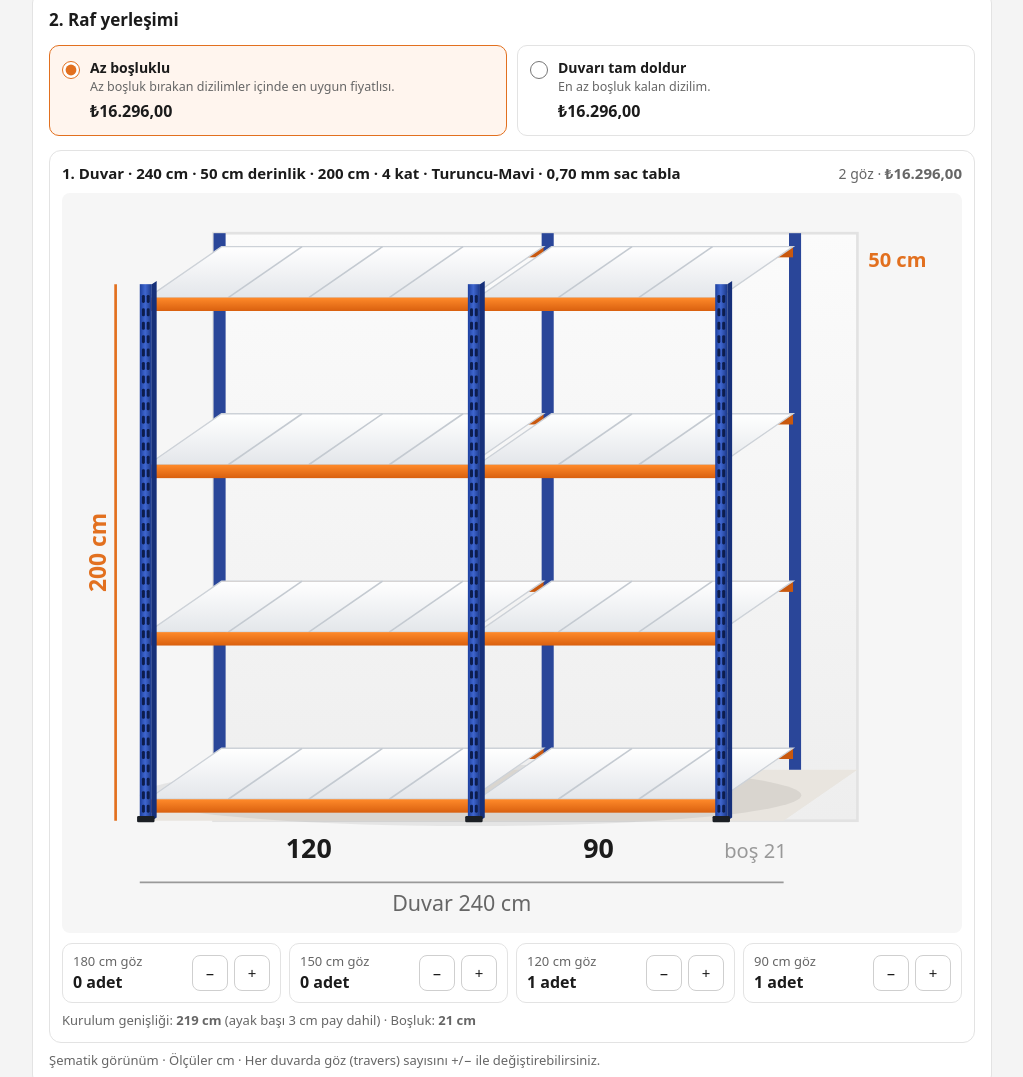
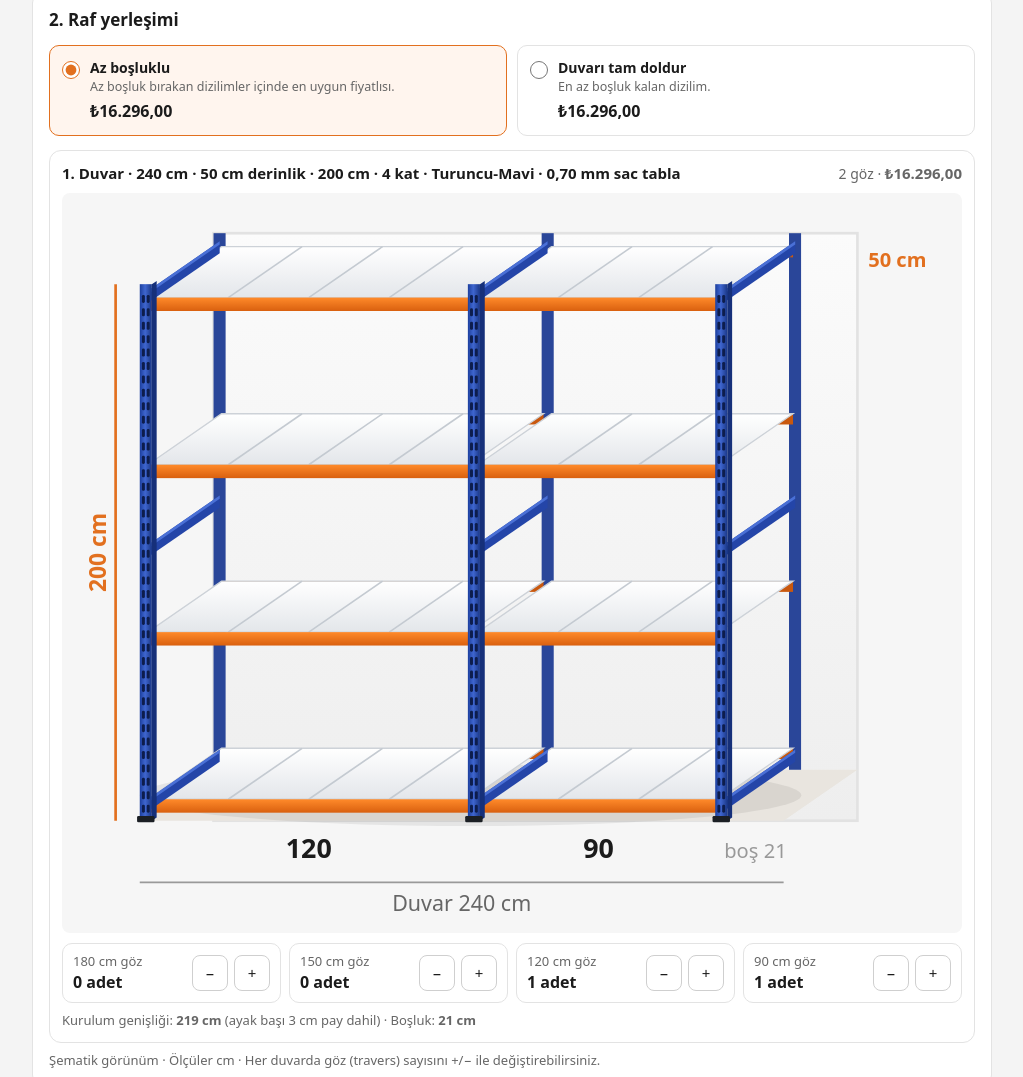
Before and after one commit to kinatawo00/D-KKAN, a plain HTML site: page hafif-rack.html in a window 1280 px wide. Shown: the part 319-1396 px from the top of the page, without its empty margins (128-1151 px from the left). Drawn offline with Linux system fonts and the light colour scheme.

Commit message:
Hafif rack ayaklarını dikdörtgen çerçeve olarak çiz
Ön ve arka dikme üstte, ortada ve altta yatay parçalarla birleşiyor.

Co-Authored-By: Claude Opus 5.5 <noreply@anthropic.com>
Claude-Session: https://claude.ai/code/session_0196s8oYj82xuJDiVUCnvjni

```diff
--- a/hafif-rack.html
+++ b/hafif-rack.html
@@ -213,8 +213,8 @@
   function ciz(svg, a, dv, id) {
     var beyaz = dv.r === "beyaz", sunta = dv.t === "sunta";
     var RK = beyaz
-      ? { p1: "#d9dcdf", p2: "#ffffff", p3: "#cfd3d7", arka: "#d7dadd", yan: "#bfc4c9", delik: "#9aa1a8", t1: "#ffffff", t2: "#dfe2e5", tArka: "#d3d7db", kenar: ' stroke="#b9bfc5" stroke-width=".5"' }
-      : { p1: "#1c3f9e", p2: "#3f66cf", p3: "#1a3787", arka: "#2a4699", yan: "#16307a", delik: "#0d1d4d", t1: "#ff8a2a", t2: "#d9600f", tArka: "#c9580e", kenar: "" };
+      ? { p1: "#d9dcdf", p2: "#ffffff", p3: "#cfd3d7", arka: "#d7dadd", bag: "#e9ecef", bagUst: "#ffffff", yan: "#bfc4c9", delik: "#9aa1a8", t1: "#ffffff", t2: "#dfe2e5", tArka: "#d3d7db", kenar: ' stroke="#b9bfc5" stroke-width=".5"' }
+      : { p1: "#1c3f9e", p2: "#3f66cf", p3: "#1a3787", arka: "#2a4699", bag: "#2445a8", bagUst: "#4a70d6", yan: "#16307a", delik: "#0d1d4d", t1: "#ff8a2a", t2: "#d9600f", tArka: "#c9580e", kenar: "" };
     var RF = sunta ? { s1: "#f7f3ec", s2: "#e6dccb", ek: "#d8ccb8", on: "#c9b48f" } : { s1: "#ffffff", s2: "#e3e6ea", ek: "#c4cad1", on: "" };
     var seq = []; T_.forEach(function (L) { for (var i = 0; i < a[L]; i++) seq.push(L); });
     var Wd = dv.w, H = dv.h, D = dv.d, p = AYAR.ayakPayi;
@@ -266,7 +266,15 @@
       });
     });
 
-    // ayaklar: ön dikme, delikler, taban (yan çapraz yok)
+    // ayak çerçevesi: ön ve arka dikmeyi üstte, ortada ve altta birleştiren yatay parçalar
+    ayaklar.forEach(function (ax) {
+      var bk = 4.5, x1 = ax + pw / 2, x2 = ax + pw / 2 + ox;
+      [T + 3, T + H / 2 - bk / 2, floor - 3 - bk].forEach(function (y) {
+        s += poly([[x1, y], [x2, y - oy], [x2, y - oy + bk], [x1, y + bk]], RK.bag, RK.kenar);
+        s += poly([[x1, y], [x2, y - oy], [x2, y - oy + 1.2], [x1, y + 1.2]], RK.bagUst);
+      });
+    });
+    // ayaklar: ön dikme, delikler, taban
     ayaklar.forEach(function (ax) {
       s += poly([[ax + pw, T], [ax + pw + 1.8, T - 1.2], [ax + pw + 1.8, floor - 1.2], [ax + pw, floor]], RK.yan);
       s += rect(ax, T, pw, H, "url(#rk-gp" + id + ")", RK.kenar);
```
Also changed, not shown: hafif-rack-kodu.html (+11 -3 lines), kendi-rafini-hesapla.html (+11 -3 lines), hafif-rack-kodu.txt, kendi-rafini-hesapla.txt.
